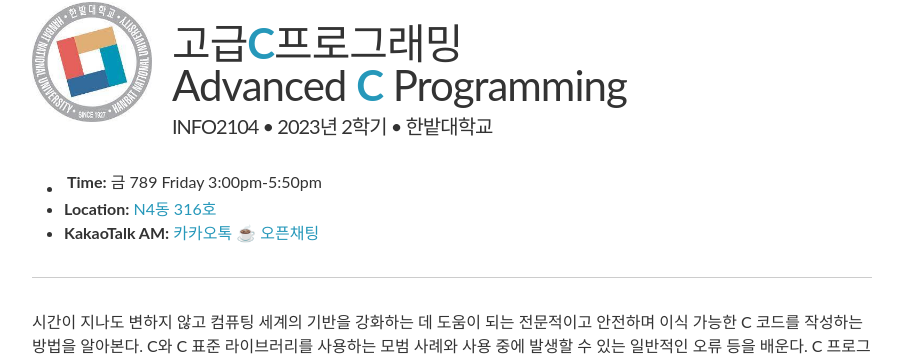
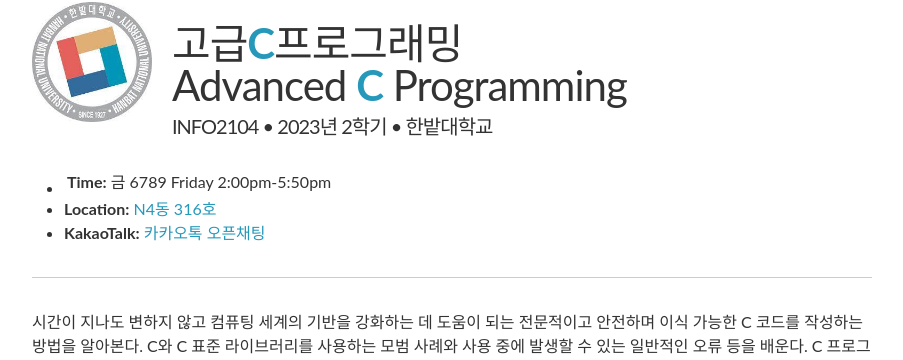
Before and after one commit to 2023-aaronkr/hb-c, a Jekyll site: the page built from _pages/about.md, in a window 1280 px wide and 900 px high. Shown: the part 98-458 px from the top of the window, without its empty margins (188-1091 px from the left). Built offline with Jekyll 4.4.1, drawn with Linux system fonts in a browser that asks for light colours; nearby versions of some CDN libraries; comment, search, counter and statistics services are not loaded; some of the changed text lies outside the part shown.

Commit message:
Update slides, about, announcements, resources

```diff
--- a/_data/lectures.yml
+++ b/_data/lectures.yml
@@ -2,7 +2,7 @@
   week: 1
   title: >
     <strong>과정, 강사, C언어 소개</strong>
-  slides:
+  slides: "https://docs.google.com/presentation/d/1dl-HQBFEyVpSP5sk6yeoDewqe0b83UtfuSLonOOhcfI/edit?usp=sharing"
   readings:
   logistics:
 
--- a/_pages/about.md
+++ b/_pages/about.md
@@ -7,9 +7,9 @@ logo: hanbat-logo.jpg
 news: true
 ---
 
-- **Time:** 금 789 | Friday 3:00pm-5:50pm
+- **Time:** 금 6789 | Friday 2:00pm-5:50pm
 - **Location:** [N4동 316호](https://naver.me/Ga2jXDVh){:target="\_blank"}
-- **KakaoTalk AM:** [카카오톡 ☕ 오픈채팅](https://open.kakao.com/o/g7tnYPDf){:target="\_blank"}
+- **KakaoTalk:** [카카오톡 오픈채팅](https://open.kakao.com/o/g7tnYPDf){:target="\_blank"}
 
 <!--
 - **Discussion:** [Piazza](https://piazza.com/class/jqh4n6275r82yq){:target="\_blank"}
```
Also changed, not shown: _announcements/2023-09-01-week-1.md (+1 -1 lines), _pages/resources.md (+2 -0 lines).
